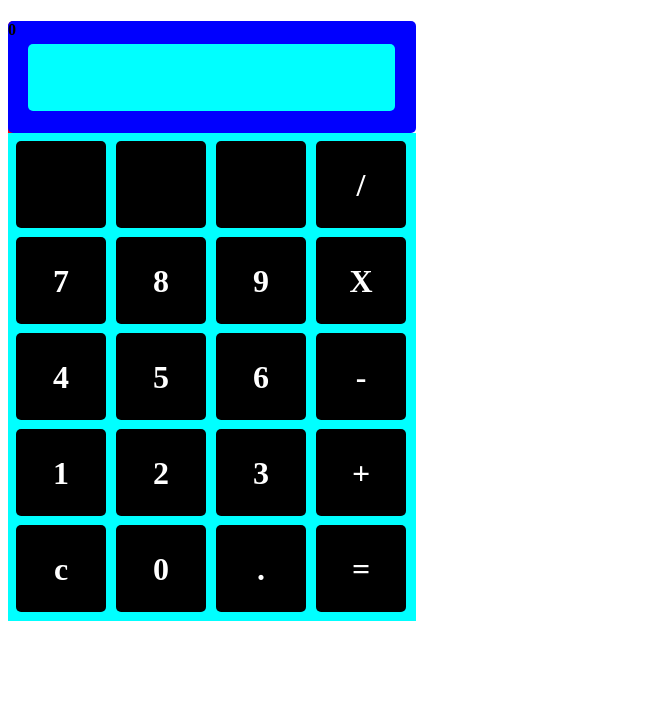
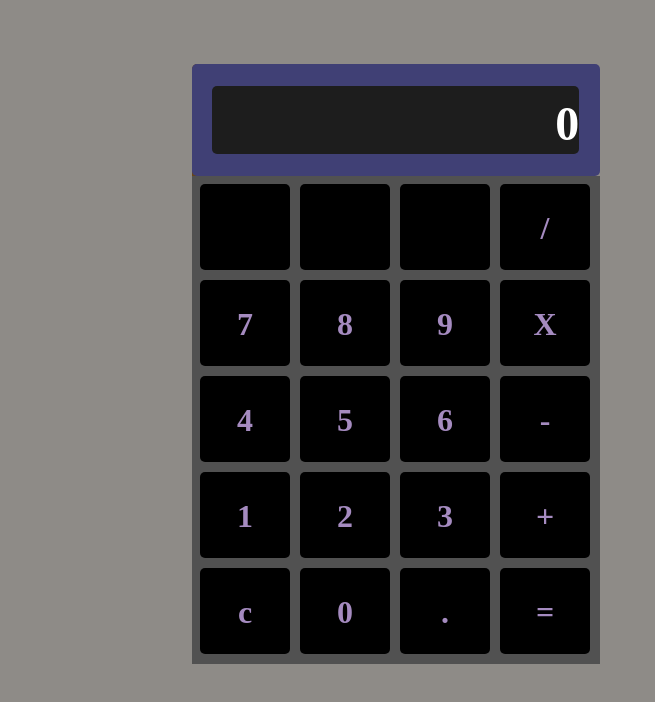
Before and after one commit to gordonmenzies/basic_calculator, a plain HTML site: page index.html in a window 1280 px wide. Shown: the whole page, without its empty margins (0-655 px from the left). Drawn offline with Linux system fonts and the light colour scheme.

Commit message:
adjusted css styles, discovered and fixed bug in equals button and adjusted the location that display text was inputted to DOM to improve usability

```diff
--- a/index.html
+++ b/index.html
@@ -10,8 +10,9 @@
     <div class="outer">
         <div class="app">
             <div class="top">
-                <div class="display" id="display"></div>
-                <h4>0</h4>
+                <div class="display">
+                    <h4 id="display">0</h4>
+                </div>
             </div>
             <div class="numbers">
                 <div class="blank">
--- a/script.js
+++ b/script.js
@@ -6,8 +6,10 @@
 
     ** TO DO
         - Add Decimal Function
+        - Add Negative Function
         - Improve Display
         - Update Colours
+        - Refactor and remove all the extra methods
 
 */
 
@@ -24,7 +26,7 @@ function storeFirstNumber(input) {
 
     number = parseInt(displayString)
     method = input;
-
+    calculate = true;
     displayString = ""
     calculateString.length = 0
     document.getElementById("display").innerHTML = displayString
@@ -54,7 +56,6 @@ function buttonClickClear() {
 // Equal Button
 
 function buttonClickEquals() {
-    calculate = true
     numberTwo = parseInt(displayString)
     console.log("calculate = " + calculate)
     console.log("number = " + number)
@@ -76,6 +77,7 @@ function buttonClickEquals() {
     displayString = number
     console.log("final answer = " + displayString)
     numberTwo = 0
+    calculateString.length = 0
     calculate = false
   }
   document.getElementById("display").innerHTML = displayString
--- a/style.css
+++ b/style.css
@@ -1,5 +1,17 @@
+* {
+    color: #ffffff;
+}
+
+body {
+    background-color: rgb(142, 139, 135);
+    margin-left: 15%;
+    margin-top: 5%;
+
+}
+
+
 h1 {
-    color: white;
+    color: rgb(165, 139, 192);
     font-size: 2rem;
     padding-top: 5%;
 }
@@ -7,13 +19,13 @@ h1 {
 .app {
     height: 30rem;
     width: 25rem;
-    background-color: red;
+    background-color:  rgb(104, 69, 23);
     position: relative;
     border-radius: 5px;
 }
 
 .top {
-    background-color: blue;
+    background-color: rgb(64, 64, 117);
     height: 7rem;
     position: relative;
     border-radius: 5px;
@@ -21,20 +33,28 @@ h1 {
 }
 
 .display {
-    background-color: aqua;
+    background-color: rgb(29, 29, 29);
     height: 60%;
     width: 90%;
     margin-left: 20px;
     margin-top: 22.4px;
     position: absolute;
     border-radius: 5px;
+    text-align: end;
+
+}
+
+.display h4 {
+    text-align: end;
+    font-size: 3rem;
+    margin-top: 10px
 }
 
 .numbers {
     position: relative;
     padding-top: 2%;
     padding-left: 2%;
-    background-color: aqua;
+    background-color:  rgb(81, 81, 81);
     width: 100%;
     height: 100%;
     position: absolute;
```
